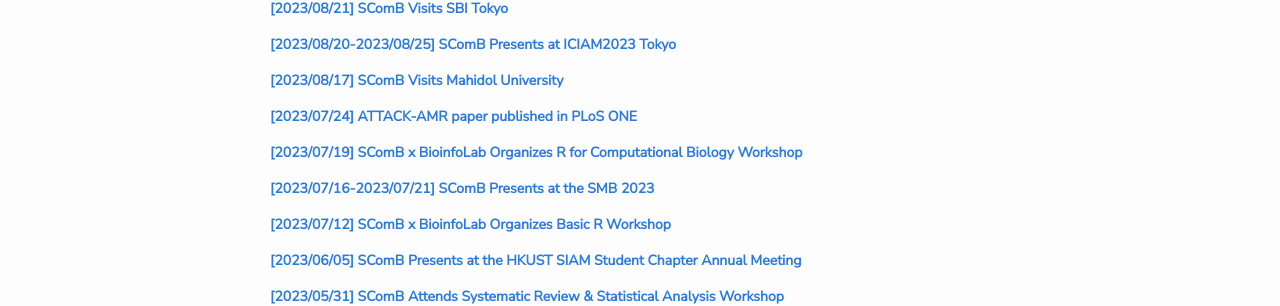
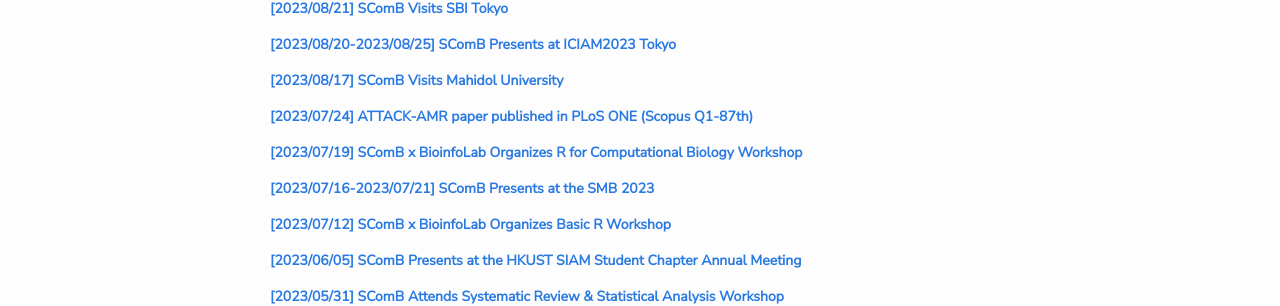
Before and after one commit to dlsu-scomb/dlsu-scomb.github.io, a Jekyll site: the page built from index.md, in a window 1280 px wide. Shown: the part 609-915 px from the top of the page. Built offline with Jekyll 4.4.1, drawn with Linux system fonts in a browser that asks for light colours; nearby versions of some CDN libraries; a style sheet for code colours, icons or effects is not loaded.

Commit message:
Added percentile for journals

```diff
--- a/index.md
+++ b/index.md
@@ -28,7 +28,7 @@
 
 [**[2023/08/17] SComB Visits Mahidol University**](/events/#visit20230817)
 
-[**[2023/07/24] ATTACK-AMR paper published in PLoS ONE**](/events/#paper20230724)
+[**[2023/07/24] ATTACK-AMR paper published in PLoS ONE (Scopus Q1-87th)**](/events/#paper20230724)
 
 [**[2023/07/19] SComB x BioinfoLab Organizes R for Computational Biology Workshop**](/events/#workshop20230719)
 
```
Also changed, not shown: events.md (+2 -2 lines).
